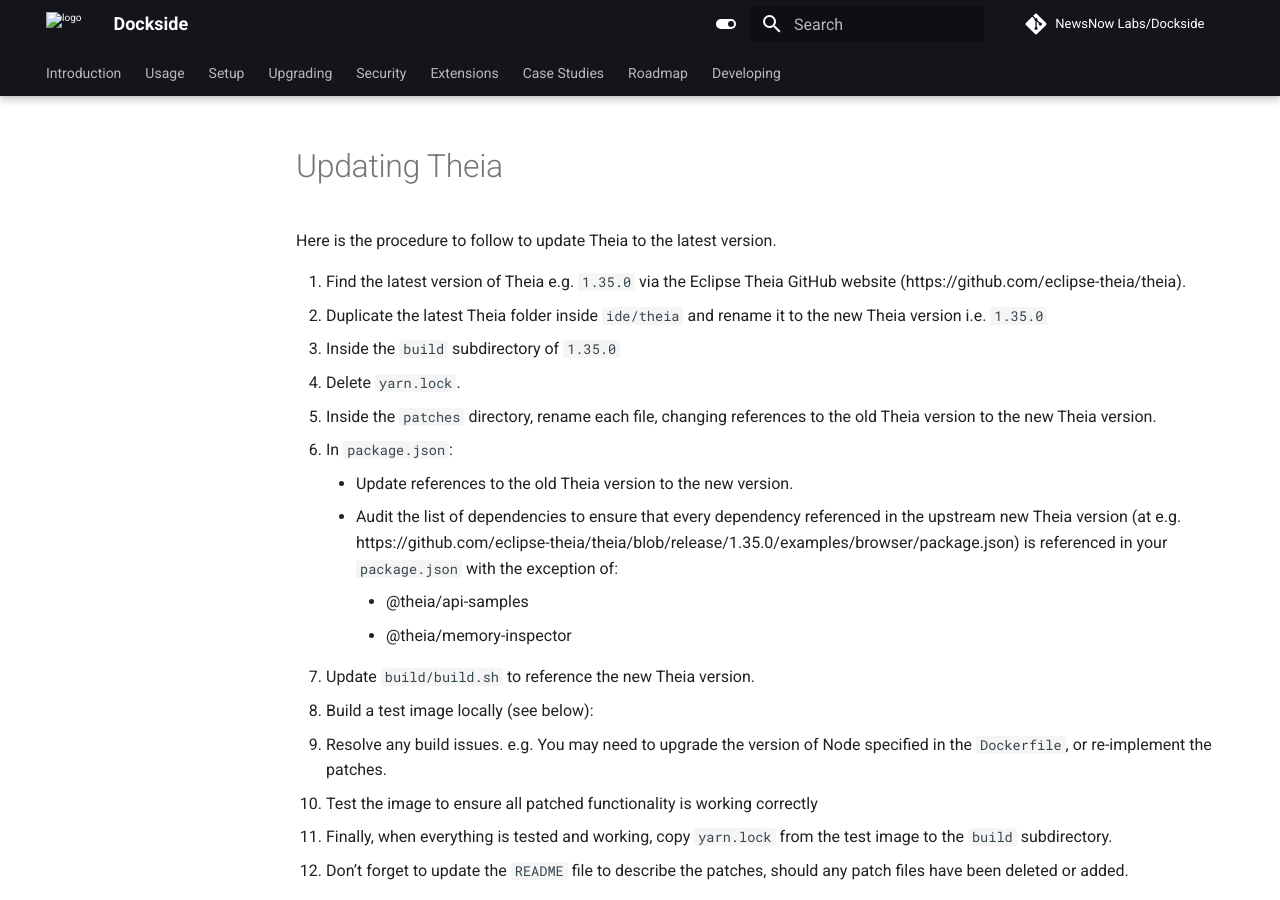
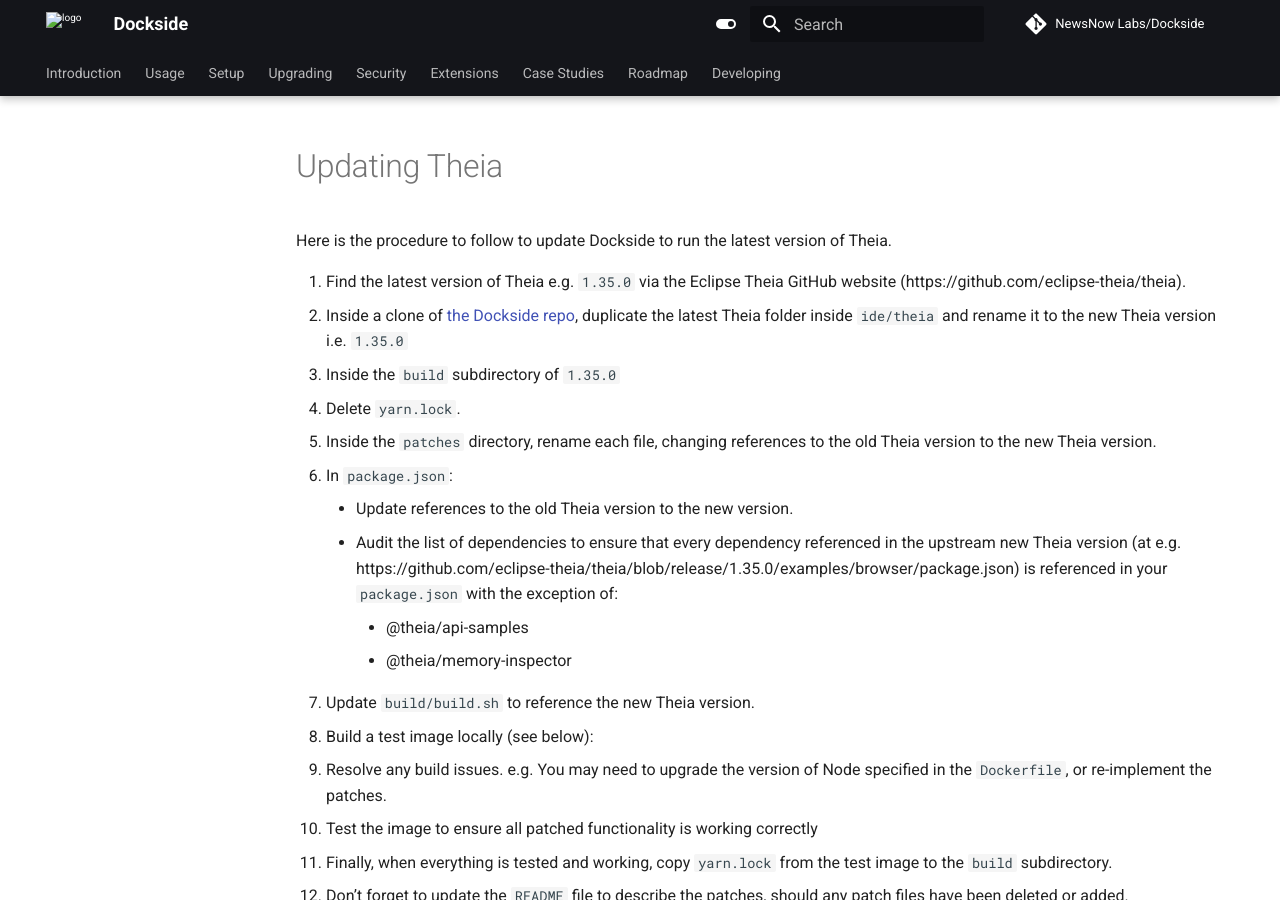
Before and after one commit to newsnowlabs/dockside, an MkDocs documentation site: the page built from docs/updating-theia.md, in a window 1280 px wide and 900 px high. Built offline with MkDocs 1.6.1 and Material for MkDocs 9.7.7, drawn with Linux system fonts in a browser that asks for light colours; comment, search, counter and statistics services are not loaded.

```diff
--- a/docs/updating-theia.md
+++ b/docs/updating-theia.md
@@ -1,9 +1,9 @@
 # Updating Theia
 
-Here is the procedure to follow to update Theia to the latest version.
+Here is the procedure to follow to update Dockside to run the latest version of Theia.
 
 1. Find the latest version of Theia e.g. `1.35.0` via the Eclipse Theia GitHub website (https://github.com/eclipse-theia/theia).
-2. Duplicate the latest Theia folder inside `ide/theia` and rename it to the new Theia version i.e. `1.35.0`
+2. Inside a clone of [the Dockside repo](https://github.com/newsnowlabs/dockside), duplicate the latest Theia folder inside `ide/theia` and rename it to the new Theia version i.e. `1.35.0`
 3. Inside the `build` subdirectory of `1.35.0`
    1. Delete `yarn.lock`.
    2. Inside the `patches` directory, rename each file, changing references to the old Theia version to the new Theia version.
```
Also changed, not shown: docs/developing.md (+3 -1 lines).
